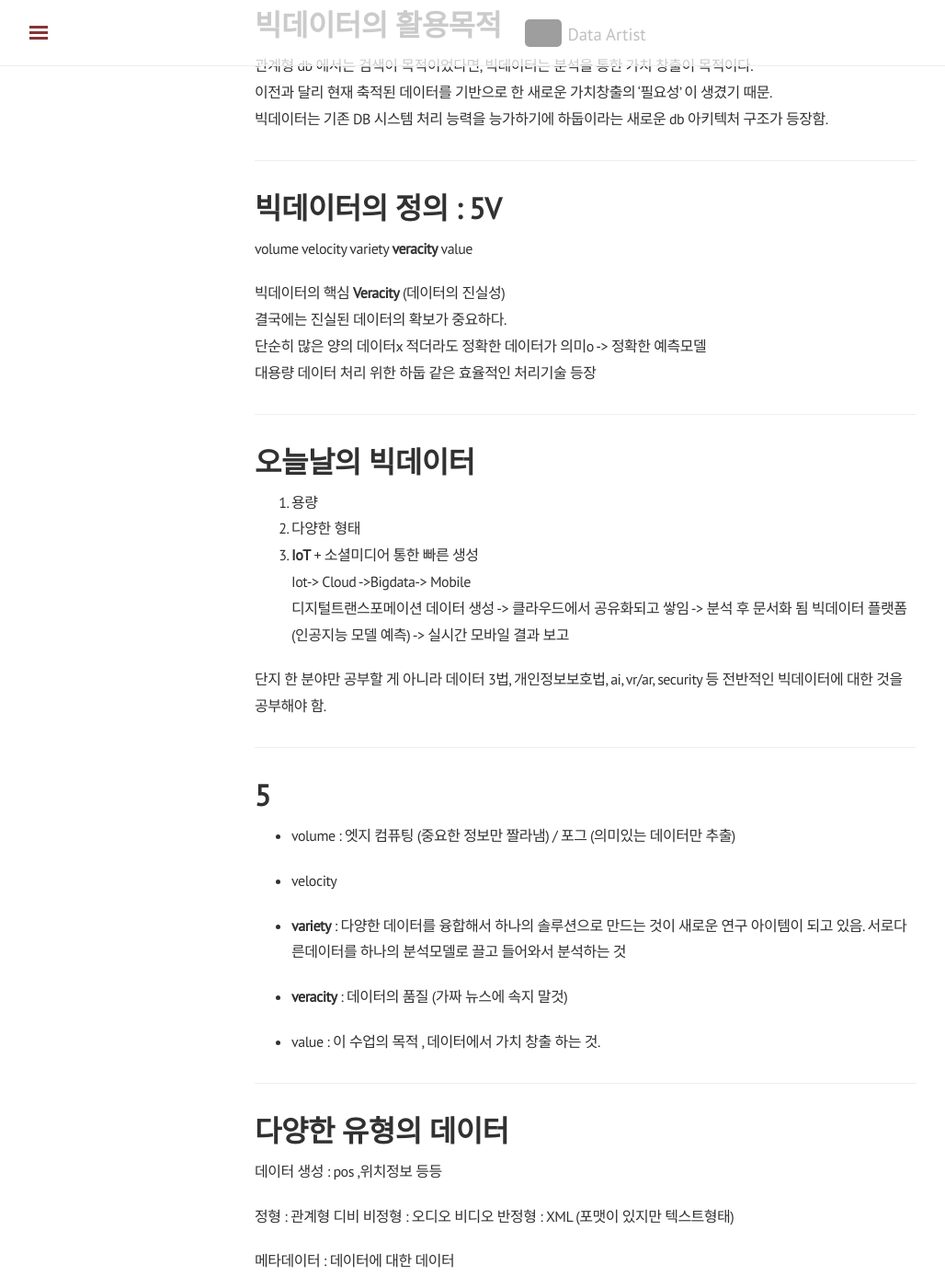
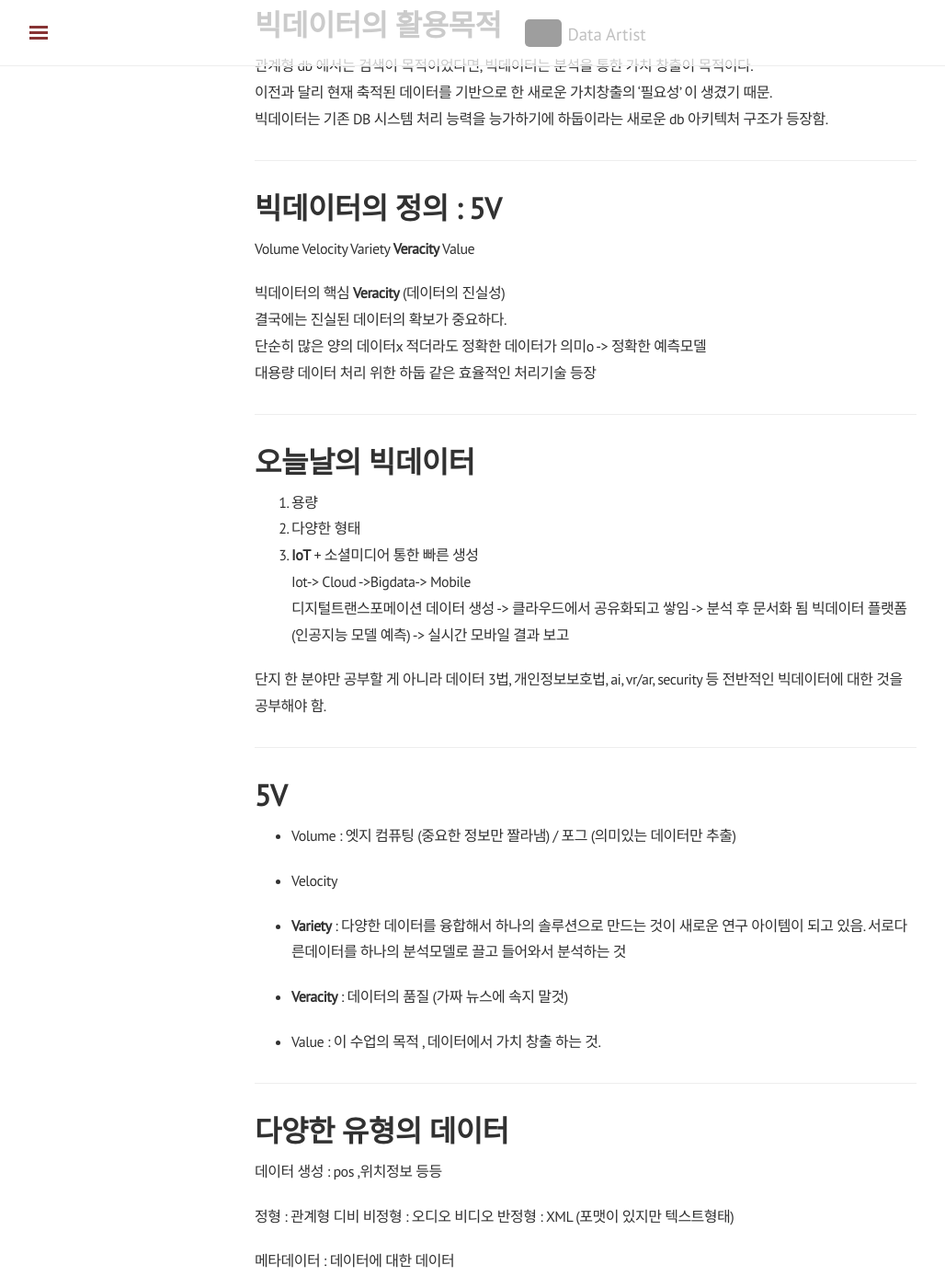
Before and after one commit to shanny924/shanny924.github.io, a Jekyll site: the page built from _posts/2020-03-21-Bintro#1.md, in a window 1280 px wide and 1400 px high, scrolled down 1044 px. Shown: the whole window at 92% size, without its empty margins (3-1031 px from the left). Built offline with Jekyll 4.4.1, drawn with Linux system fonts in a browser that asks for light colours; nearby versions of some CDN libraries; comment, search, counter and statistics services are not loaded; grey boxes are pictures that could not be loaded.

Commit message:
Update 2020-03-21-Bintro#1.md

```diff
--- a/_posts/2020-03-21-Bintro#1.md
+++ b/_posts/2020-03-21-Bintro#1.md
@@ -47,7 +47,7 @@ Digital Transform : 모든걸 전산화하는 것을 말함
 
 # 빅데이터의 정의 : 5V
 
-volume velocity variety **veracity** value
+Volume Velocity Variety **Veracity** Value
 
 빅데이터의 핵심 **Veracity** (데이터의 진실성)
 결국에는 진실된 데이터의 확보가 중요하다.
@@ -68,18 +68,18 @@ Iot-> Cloud ->Bigdata-> Mobile
 
 - - -
 
-# 5
+# 5V
 
-* volume : 엣지 컴퓨팅 (중요한 정보만 짤라냄) / 포그 (의미있는 데이터만 추출)
+* Volume : 엣지 컴퓨팅 (중요한 정보만 짤라냄) / 포그 (의미있는 데이터만 추출)
 
-* velocity
+* Velocity
 
-* **variety** : 다양한 데이터를 융합해서 하나의 솔루션으로 만드는 것이 새로운 연구 아이템이 되고 있음.
+* **Variety** : 다양한 데이터를 융합해서 하나의 솔루션으로 만드는 것이 새로운 연구 아이템이 되고 있음.
 서로다른데이터를 하나의 분석모델로 끌고 들어와서 분석하는 것
 
-* **veracity** : 데이터의 품질 (가짜 뉴스에 속지 말것)
+* **Veracity** : 데이터의 품질 (가짜 뉴스에 속지 말것)
 
-* value : 이 수업의 목적 , 데이터에서 가치 창출 하는 것.
+* Value : 이 수업의 목적 , 데이터에서 가치 창출 하는 것.
 
 - - -
 
```
